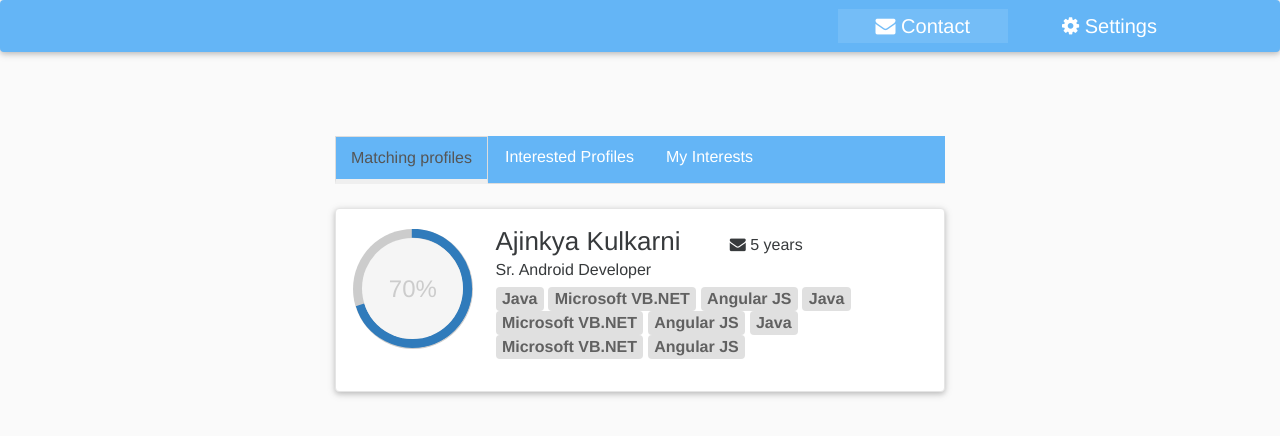
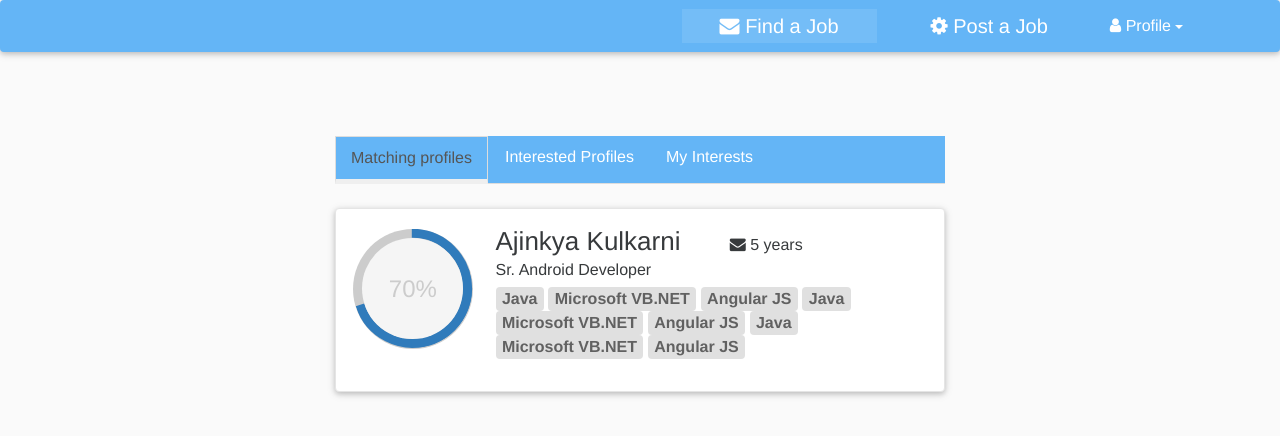
Before and after one commit to ajaxkulkarni/UI, a plain HTML site: page dashboard.html in a window 1280 px wide. Drawn offline with nearby package versions, Linux system fonts and the light colour scheme.

Commit message:
some changes

```diff
--- a/css/style.css
+++ b/css/style.css
@@ -93,3 +93,11 @@ body {
     #border-style: solid;
     color: white;
 }
+
+.avoidHover > a:hover {
+    background-color: #64B5F6 !important;
+    border-bottom-left-radius: 0px;
+    border-bottom-right-radius: 0px;
+    border-radius: 0px;
+    #border-bottom: 5px solid #EFEFEF;
+}
--- a/dashboard.html
+++ b/dashboard.html
@@ -10,7 +10,6 @@
     <title>Material Design Bootstrap</title>
 
     <link rel="stylesheet" href="https://maxcdn.bootstrapcdn.com/bootstrap/3.3.7/css/bootstrap.min.css">
-    <!--<script src="https://ajax.googleapis.com/ajax/libs/jquery/1.12.4/jquery.min.js"></script>-->
     <script src="https://maxcdn.bootstrapcdn.com/bootstrap/3.3.7/js/bootstrap.min.js"></script>
 
 
@@ -75,19 +74,20 @@
 
                 <!--Links-->
                 <ul class="nav navbar-nav pull-right">
-                    <li class="nav-item active myNavItem">
-                        <a class="nav-link" href="#"><i class="fa fa-envelope"></i>  Contact</a>
+                    <li class="nav-item active myNavItem avoidHover">
+                        <a class="nav-link" href="#"><i class="fa fa-envelope"></i>  Find a Job</a>
                     </li>
-                    <!--<li class="nav-item dropdown">
+
+                    <li class="nav-item myNavItem avoidHover">
+                        <a class="nav-link" href="#"><i class="fa fa-gear"></i>  Post a Job</a>
+                    </li>
+                    <li class="nav-item dropdown">
                         <a class="nav-link dropdown-toggle" type="button" id="dropdownMenu1" data-toggle="dropdown" aria-haspopup="true" aria-expanded="false"><i class="fa fa-user"></i> Profile</a>
                         <div class="dropdown-menu dropdown-default" aria-labelledby="dropdownMenu1" data-dropdown-in="fadeIn" data-dropdown-out="fadeOut">
-                                    <a class="dropdown-item" href="#">Action</a>
-                                    <a class="dropdown-item" href="#">Another action</a>
-                                    <a class="dropdown-item" href="#">Something else here</a>
+                            <a class="dropdown-item" href="#">Edit</a>
+                            <a class="dropdown-item" href="#">Settings</a>
+                            <a class="dropdown-item" href="#">Logout</a>
                         </div>
-                            </li>-->
-                    <li class="nav-item myNavItem">
-                        <a class="nav-link" href="#"><i class="fa fa-gear"></i>  Settings</a>
                     </li>
                 </ul>
                 <!--Links-->
```
Lines whose indentation alone changed are shown as unchanged.
